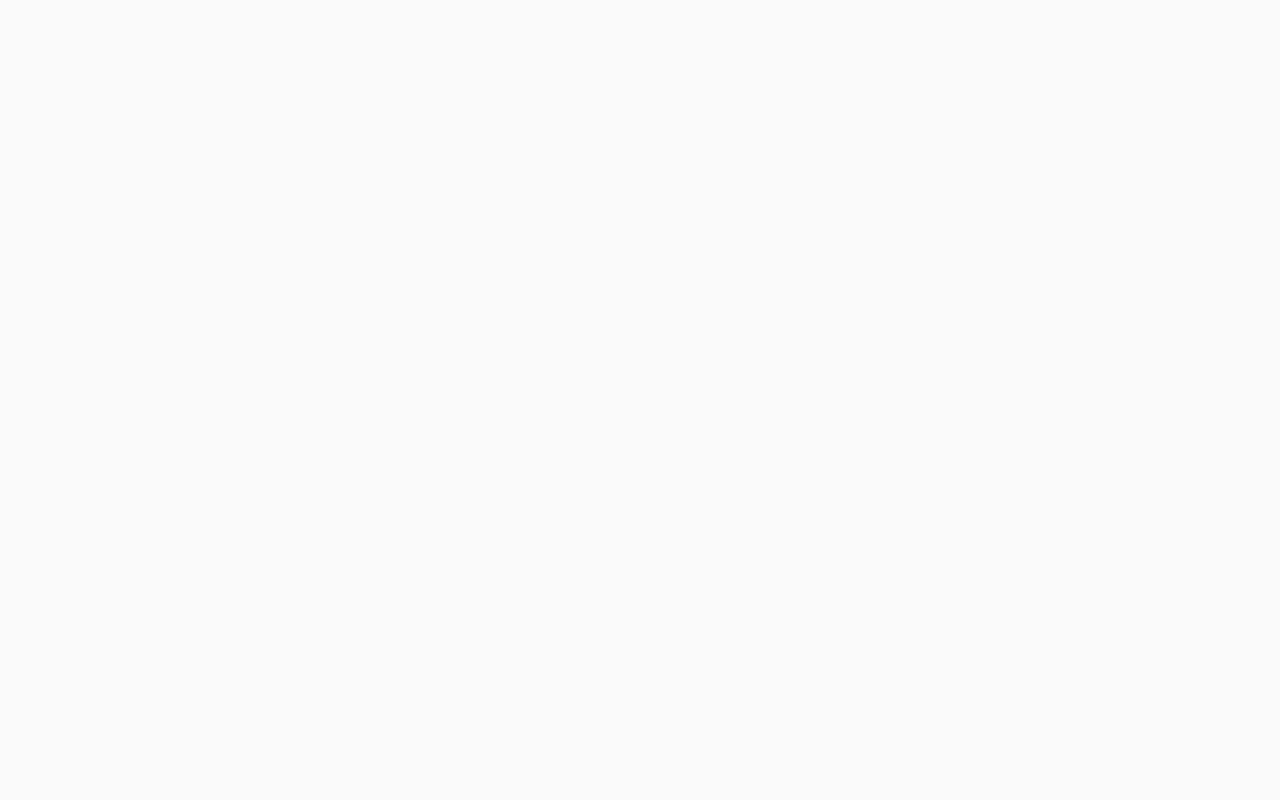
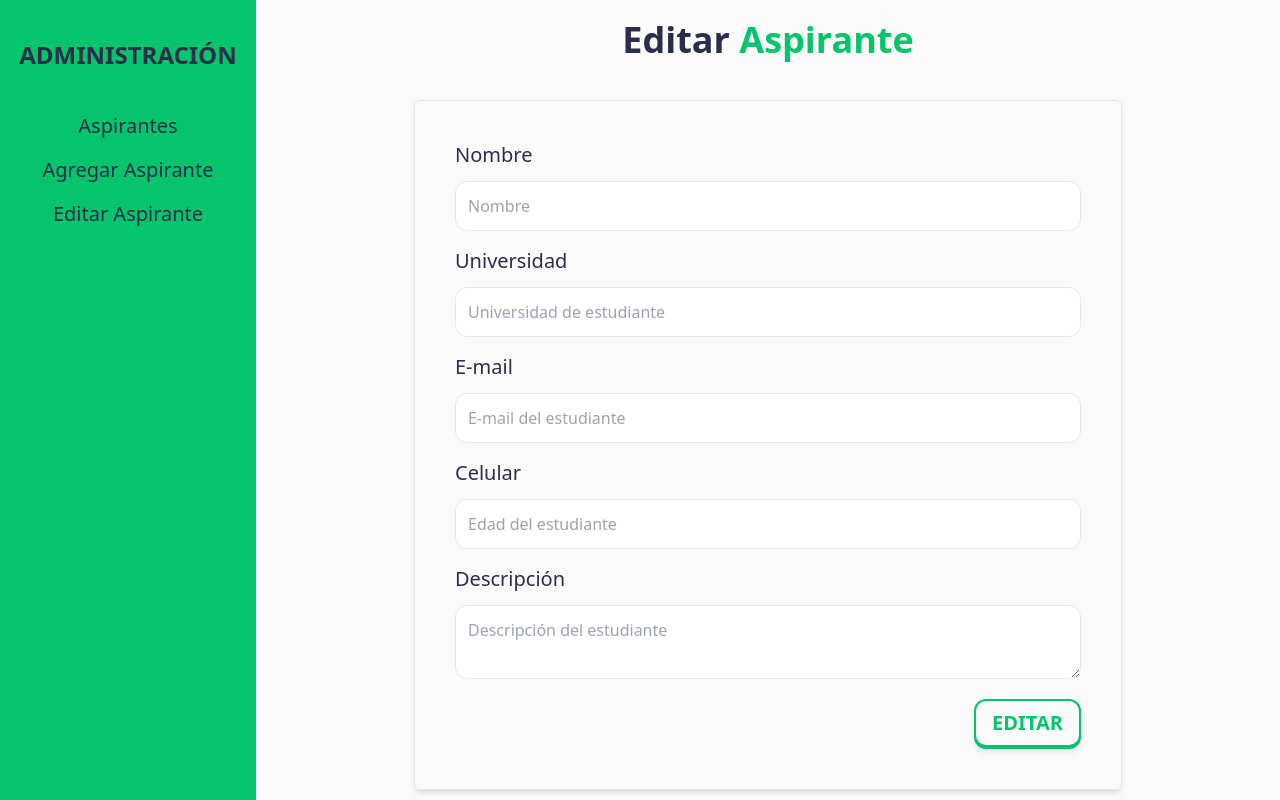
Before and after one commit to josu3steban/practica-admin-aspirantes, a React (Vite) app: page /update/1 in a window 1280 px wide. Before the commit this address had no page. Built offline with nearby package versions, Linux system fonts and the light colour scheme; data requests are answered from the project's data file.

Commit message:
Crenado el componente para editar

```diff
--- a/db.json
+++ b/db.json
@@ -23,6 +23,14 @@
       "cellphone": "1234567890",
       "description": "gis estudiante de la ug",
       "id": 4
+    },
+    {
+      "name": "Josue Estaban",
+      "email": "josue_3steban@hotmail.com",
+      "university": "Universidad de Guayaquil",
+      "cellphone": "0968100098",
+      "description": "Soy Josue Tomalá, etudiante de la universidad de guayaquil, tengp 26 años, soy de la ciudad de Milagro",
+      "id": 5
     }
   ]
 }
--- a/src/App.jsx
+++ b/src/App.jsx
@@ -18,7 +18,7 @@ const App = () => {
         <Route path='/' element={ <UserScreen /> }>
           <Route index element={ <UserListContainer /> } />
           <Route path='new' element={ <UserNew /> } />
-          <Route path='update' element={ <UserUpdate /> } />
+          <Route path='update/:id' element={ <UserUpdate /> } />
         </Route>
 
       </Routes>
--- a/src/actions/user.js
+++ b/src/actions/user.js
@@ -20,6 +20,13 @@ export const userSetActive = ( id ) => {
     return {
         type: types.userSetActive,
         payload: id
+    }
+}
+
+export const userCleanActive = ( ) => {
+    return {
+        type: types.userSetActive,
+        payload: null
     }
 }
 
@@ -92,6 +99,11 @@ const userAdd = ( user ) => {
     }
 };
 
+export const userStartUpdate = ( id ) => {
+
+
+}
+
 export const userStartDelete = ( id ) => {
     return async( dispatch ) => {
 
--- a/src/components/users/UserForm.jsx
+++ b/src/components/users/UserForm.jsx
@@ -1,5 +1,6 @@
 import { Field, Form, Formik } from "formik";
-import { useDispatch } from "react-redux";
+import { useEffect, useState } from "react";
+import { useDispatch, useSelector } from "react-redux";
 import * as Yup from "yup";
 import { userStartAdd } from "../../actions/user";
 
@@ -7,6 +8,10 @@ import { userStartAdd } from "../../actions/user";
 export const UserForm = () => {
 
     const dispatch = useDispatch();
+    const { active } = useSelector( state => state.user );
+    const { user } = useSelector( state => state.user );
+
+    const [ userEdit, setUserEdit ] = useState({});
 
     const newUserSchema = Yup.object().shape({
         name: Yup.string().required("El nombre es obligatorio"),
@@ -21,6 +26,20 @@ export const UserForm = () => {
 
     }
 
+    useEffect( () => {
+
+
+        if ( !!active ) {
+
+            setUserEdit( user.find( users => users.id === active ) );
+
+        }
+
+    }, [setUserEdit] );
+
+    console.log('HOOOLAAA');
+
+
   return (
 
     <div className="mt-10 w-3/4 p-10 border rounded-md shadow-md ">
@@ -28,13 +47,15 @@ export const UserForm = () => {
 
             initialValues={
                 {
-                    name        : '',
-                    email       : '',
-                    university  : '',
-                    cellphone   : '',
-                    description : ''
+                    name        : (!!active) ? userEdit.name        : '',
+                    email       : (!!active) ? userEdit.email       : '',
+                    university  : (!!active) ? userEdit.university  : '',
+                    cellphone   : (!!active) ? userEdit.cellphone   : '',
+                    description : (!!active) ? userEdit.description : ''
                 }
             }
+
+            enableReinitialize ={  true }
 
             validationSchema={ newUserSchema }
 
@@ -119,14 +140,14 @@ export const UserForm = () => {
                                 />
                             </div>
 
-                            {/* <div className="w-full text-right"> */}
+                            <div className="w-full text-right">
                                 <button
                                     className=' border-none cursor-pointer shadow-md shadow-gray-200 hover:shadow-xl hover:shadow-gray-200 rounded-xl text-xl font-black bg-my-bg-third text-my-button-font active:shadow-none transition-all'
                                     type="submit"
                                 >
-                                    <span className='block py-2 px-4 box-border bg-my-bg-white border-2 border-my-button-border rounded-xl -translate-y-0.5 hover:-translate-y-1.5 active:translate-y-0 transition-all duration-100 ease-linear'>REGISTRAR</span>
+                                    <span className='block py-2 px-4 box-border bg-my-bg-white border-2 border-my-button-border rounded-xl -translate-y-0.5 hover:-translate-y-1.5 active:translate-y-0 transition-all duration-100 ease-linear'>{ !!active ? 'EDITAR' : 'REGISTRAR'}</span>
                                 </button>
-                            {/* </div> */}
+                            </div>
                         </Form>
 
                     );
--- a/src/components/users/UserListContainer.jsx
+++ b/src/components/users/UserListContainer.jsx
@@ -1,14 +1,18 @@
 import React from 'react'
 import { useDispatch, useSelector } from 'react-redux'
+import { useNavigate } from 'react-router-dom';
 import { userSetActive, userStartDelete } from '../../actions/user';
 
 export const UserListContainer = () => {
 
   const dispatch = useDispatch();
-
+  const navigate = useNavigate();
   const { user } = useSelector( state => state.user);
 
   const handleEdit = ( id ) => {
+
+    dispatch( userSetActive( id ) );
+    navigate( `/update/${ id }` );
 
   }
 
--- a/src/components/users/UserNew.jsx
+++ b/src/components/users/UserNew.jsx
@@ -2,8 +2,6 @@ import React from 'react'
 import { UserForm } from './UserForm'
 
 export const UserNew = () => {
-
-
 
   return (
     <div className='flex flex-col items-center '>
--- a/src/components/users/UserUpdate.jsx
+++ b/src/components/users/UserUpdate.jsx
@@ -1,9 +1,35 @@
-import React from 'react'
+import React, { useEffect } from 'react'
+import { useDispatch } from 'react-redux';
+import { useParams } from 'react-router-dom';
+import { userCleanActive, userSetActive } from '../../actions/user';
+import { UserForm } from './UserForm'
 
 export const UserUpdate = () => {
+
+  const dispatch = useDispatch();
+  const { id } = useParams();
+
+  useEffect(() => {
+
+    dispatch( userSetActive( id ) );
+
+    return () => {
+
+      dispatch( userCleanActive() );
+
+    }
+  }, [] )
+
+
   return (
-    <div>
-        ACTUALIZAR CLIENTE
+    <div className='flex flex-col items-center '>
+
+      <h2 className='text-4xl text-center text-my-font-one font-black'>
+        Editar <span className='text-my-font-two'>Aspirante</span>
+      </h2>
+
+      <UserForm />
+
     </div>
   )
 }
```
